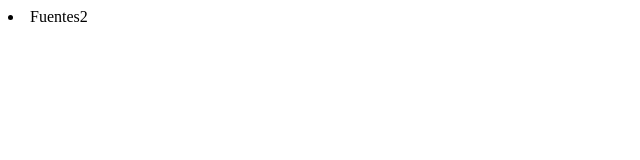
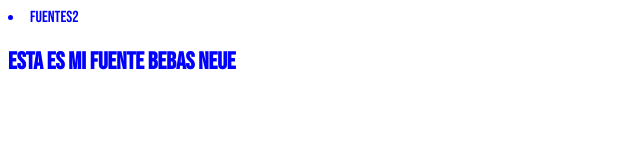
Before and after one commit to Soldier246/Mi_portafolio, a plain HTML site: page Fuentes2.html in a window 1280 px wide. Shown: the whole page, without its empty margins (0-640 px from the left). Drawn offline with Linux system fonts and the light colour scheme.

Commit message:
add fuente nueva 2

```diff
--- a/Fuentes2.html
+++ b/Fuentes2.html
@@ -5,8 +5,10 @@
     <meta http-equiv="X-UA-Compatible" content="IE=edge">
     <meta name="viewport" content="width=device-width, initial-scale=1.0">
     <title>Document</title>
+    <link rel="stylesheet" href="css/fuente2.css"
 </head>
 <body>
     <li>Fuentes2</li>
+    <h2>Esta es mi fuente Bebas Neue</h2>
 </body>
 </html>
--- a/css/fuente1.css
+++ b/css/fuente1.css
@@ -1,6 +1,6 @@
 h2 {
     color: blueviolet;
-    font-family: 'Cinzel', sans-serif
+    font-family: 'Cinzel', sans-serif;
 }
 /* cinzel-700 - latin */
 @font-face {
--- /dev/null
+++ b/css/fuente2.css
@@ -0,0 +1,22 @@
+h2 {
+    color: blue;
+    font-family: 'Bebas Neue', sans-serif;
+
+}
+li{
+    color: blue;
+    font-family: 'Bebas Neue', sans-serif;
+}
+/* bebas-neue-regular - latin */
+@font-face {
+    font-display: swap; /* Check https://developer.mozilla.org/en-US/docs/Web/CSS/@font-face/font-display for other options. */
+    font-family: 'Bebas Neue';
+    font-style: normal;
+    font-weight: 400;
+    src: url('../fonts/bebas-neue-v9-latin-regular.eot'); /* IE9 Compat Modes */
+    src: url('../fonts/bebas-neue-v9-latin-regular.eot?#iefix') format('embedded-opentype'), /* IE6-IE8 */
+         url('../fonts/bebas-neue-v9-latin-regular.woff2') format('woff2'), /* Super Modern Browsers */
+         url('../fonts/bebas-neue-v9-latin-regular.woff') format('woff'), /* Modern Browsers */
+         url('../fonts/bebas-neue-v9-latin-regular.ttf') format('truetype'), /* Safari, Android, iOS */
+         url('../fonts/bebas-neue-v9-latin-regular.svg#BebasNeue') format('svg'); /* Legacy iOS */
+  }
```
Also changed, not shown: Fuentes1.html (+1 -0 lines), fonts/bebas-neue-v9-latin-regular.ttf (added), fonts/bebas-neue-v9-latin-regular.woff (added), fonts/bebas-neue-v9-latin-regular.woff2 (added), 2 other files.
